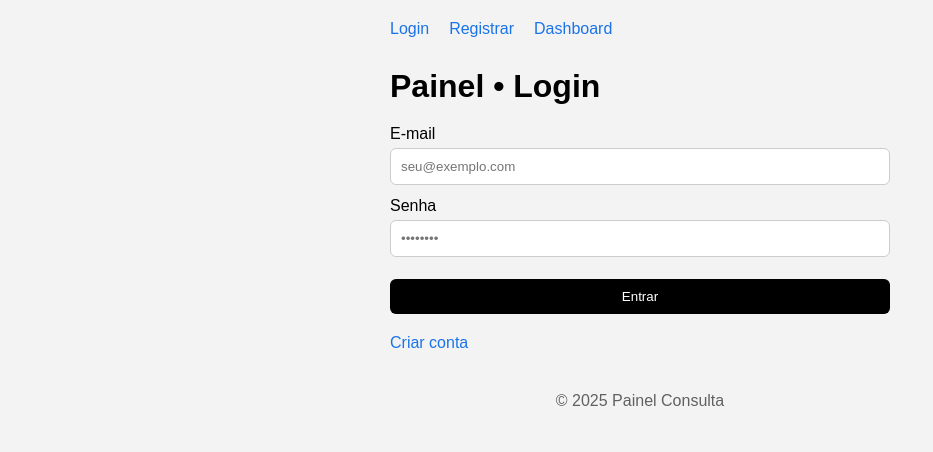
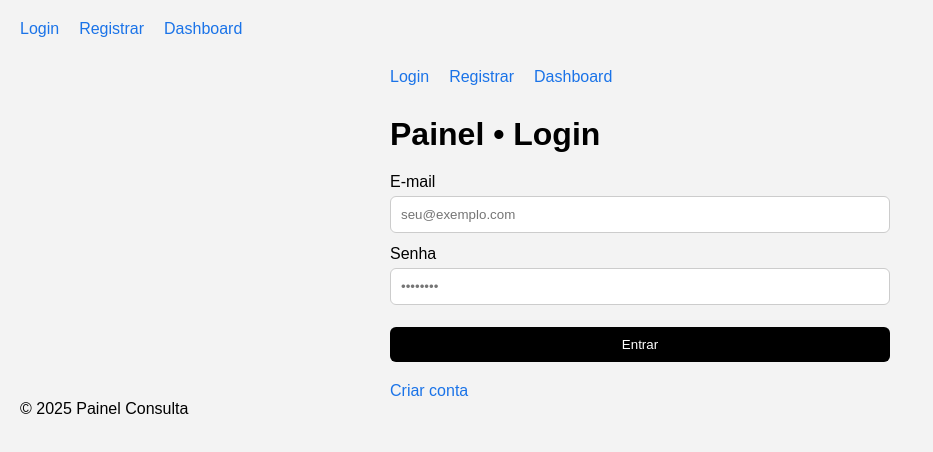
Before and after one commit to nk3unico1533/frontend-painel, a Next.js app: page / in a window 1280 px wide. Shown: the top 452 px of the page, without its empty margins (0-933 px from the left). Built offline with nearby package versions, Linux system fonts and the light colour scheme.

Commit message:
Atualizar o layout.js

```diff
--- a/app/layout.js
+++ b/app/layout.js
@@ -1,18 +1,20 @@
 import "./globals.css";
+import Header from "./components/Header";
 
 export const metadata = {
-  title: "Painel • Dark Neon",
-  description: "Interface front-end do painel"
+  title: "Painel Consulta • Dark Neon",
+  description: "Painel de consultas — Dark Neon Vaporwave"
 };
 
 export default function RootLayout({ children }) {
   return (
     <html lang="pt-BR">
       <body>
-        {children}
-        <footer style={{ textAlign: "center", marginTop: "40px", opacity: 0.6 }}>
-          © {new Date().getFullYear()} Painel Consulta
-        </footer>
+        <div className="app-shell">
+          <Header />
+          <main className="content">{children}</main>
+          <footer className="footer-small">© {new Date().getFullYear()} Painel Consulta</footer>
+        </div>
       </body>
     </html>
   );
```
